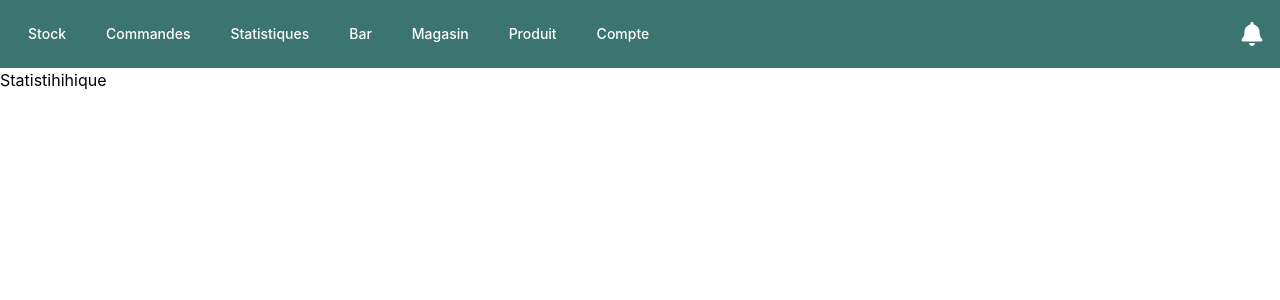
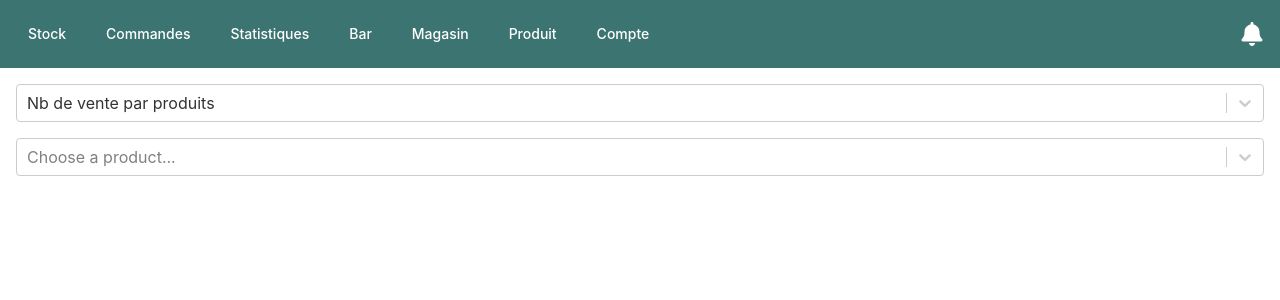
Before and after one commit to NiinoPepito/Front_SunSka, a React (Create React App) app in the folder sunska/: page /statistiques in a window 1280 px wide. Shown: the top 300 px of the page. Built offline with nearby package versions, Linux system fonts and the light colour scheme.

Commit message:
update package json and stats page

```diff
--- a/sunska/package.json
+++ b/sunska/package.json
@@ -6,12 +6,15 @@
     "@testing-library/jest-dom": "^5.17.0",
     "@testing-library/react": "^13.4.0",
     "@testing-library/user-event": "^13.5.0",
+    "file-saver": "^2.0.5",
     "react": "^18.3.1",
     "react-dom": "^18.3.1",
     "react-icons": "^5.2.1",
     "react-router-dom": "^6.24.0",
     "react-scripts": "5.0.1",
-    "web-vitals": "^2.1.4"
+    "react-select": "^5.8.0",
+    "web-vitals": "^2.1.4",
+    "xlsx": "^0.18.5"
   },
   "scripts": {
     "start": "react-scripts start",
--- a/sunska/src/component/statistiques/Statistiques.jsx
+++ b/sunska/src/component/statistiques/Statistiques.jsx
@@ -1,9 +1,119 @@
+import React, { useState } from 'react';
+import Select from 'react-select';
+import { saveAs } from 'file-saver';
+import * as XLSX from 'xlsx';
+
 const Statistiques = () => {
+    const [selectedProduct, setSelectedProduct] = useState(null);
+    const [selectedBar, setSelectedBar] = useState(null);
+    const [statType, setStatType] = useState('product'); // 'product' or 'productBar'
+
+    const products = ['Product 1', 'Product 2', 'Product 3']; // Replace with your actual data
+    const bars = ['Bar 1', 'Bar 2', 'Bar 3']; // Replace with your actual data
+    const salesData = {
+        // Replace with your actual data
+        // This is a nested object where the first key is the product and the second key is the bar
+        'Product 1': { 'Bar 1': 10, 'Bar 2': 20, 'Bar 3': 30 },
+        'Product 2': { 'Bar 1': 40, 'Bar 2': 50, 'Bar 3': 60 },
+        'Product 3': { 'Bar 1': 70, 'Bar 2': 80, 'Bar 3': 90 },
+    };
+
+    const productOptions = products.map(product => ({ value: product, label: product }));
+    const barOptions = bars.map(bar => ({ value: bar, label: bar }));
+
+    const getSales = () => {
+        if (statType === 'product') {
+            return selectedProduct ? salesData[selectedProduct.value] : {};
+        } else {
+            return selectedProduct && selectedBar ? { [selectedBar.value]: salesData[selectedProduct.value][selectedBar.value] } : {};
+        }
+    };
+
+    const exportToExcel = () => {
+        const sales = getSales();
+        const data = Object.entries(sales).map(([key, value]) => ({
+            [statType === 'product' ? 'Bar' : 'Product']: key,
+            Sales: value,
+        }));
+        const worksheet = XLSX.utils.json_to_sheet(data);
+        const workbook = XLSX.utils.book_new();
+        XLSX.utils.book_append_sheet(workbook, worksheet, 'Sales Data');
+        const excelBuffer = XLSX.write(workbook, { bookType: 'xlsx', type: 'array' });
+        const blob = new Blob([excelBuffer], { type: 'application/octet-stream' });
+        saveAs(blob, 'sales_data.xlsx');
+    };
+
+    const showExportButton = () => {
+        if (statType === 'product') {
+            return selectedProduct !== null;
+        } else {
+            return selectedProduct !== null && selectedBar !== null;
+        }
+    };
+
+    const showTable = showExportButton();
 
     return (
-        <>
-        <p>Statistihihique</p>
-        </>
+        <div className="p-4">
+            <div className="mb-4">
+                <Select
+                    options={[
+                        { value: 'product', label: 'Nb de vente par produits' },
+                        { value: 'productBar', label: 'Nb de vente par produits et par bar' }
+                    ]}
+                    value={{
+                        value: statType,
+                        label: statType === 'product' ? 'Nb de vente par produits' : 'Nb de vente par produits et par bar'
+                    }}
+                    onChange={(e) => setStatType(e.value)}
+                />
+            </div>
+            <div className="mb-4">
+                <Select
+                    options={productOptions}
+                    value={selectedProduct}
+                    onChange={setSelectedProduct}
+                    isClearable
+                    placeholder="Choose a product..."
+                />
+            </div>
+            {statType === 'productBar' && (
+                <div className="mb-4">
+                    <Select
+                        options={barOptions}
+                        value={selectedBar}
+                        onChange={setSelectedBar}
+                        isClearable
+                        placeholder="Choose a bar..."
+                    />
+                </div>
+            )}
+            {showExportButton() && (
+                <div className="flex justify-end mb-4">
+                    <button className="bg-orange text-white font-bold py-2 px-4 rounded" onClick={exportToExcel}>
+                        Export to Excel
+                    </button>
+                </div>
+            )}
+            {showTable && (
+                <table className="w-full mb-4">
+                    <thead>
+                    <tr>
+                        <th className="px-4 py-2">{statType === 'product' ? 'Bar' : 'Product'}</th>
+                        <th className="px-4 py-2">Sales</th>
+                    </tr>
+                    </thead>
+                    <tbody>
+                    {Object.entries(getSales()).map(([key, value], index) => (
+                        <tr key={key} className={index % 2 === 0 ? 'bg-tabvertbleu' : ''}>
+                            <td className="border-t border-b px-4 py-2">{key}</td>
+                            <td className="border-t border-b px-4 py-2">{value}</td>
+                        </tr>
+                    ))}
+                    </tbody>
+                </table>
+            )}
+        </div>
     );
 };
 
```
Also changed, not shown: 1 other file (tests, documents, lock files or other folders).
